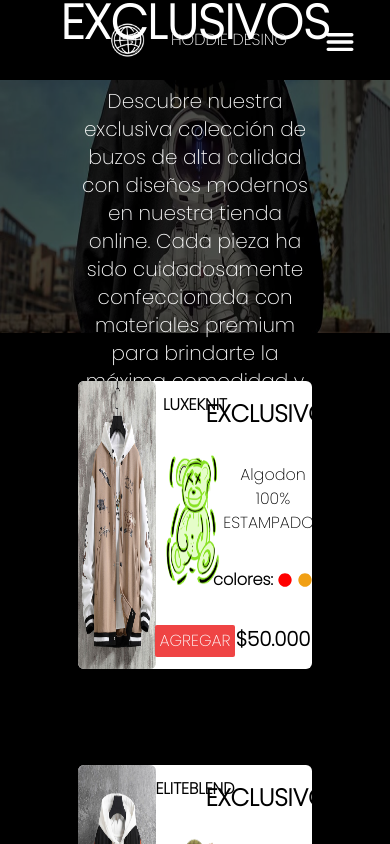
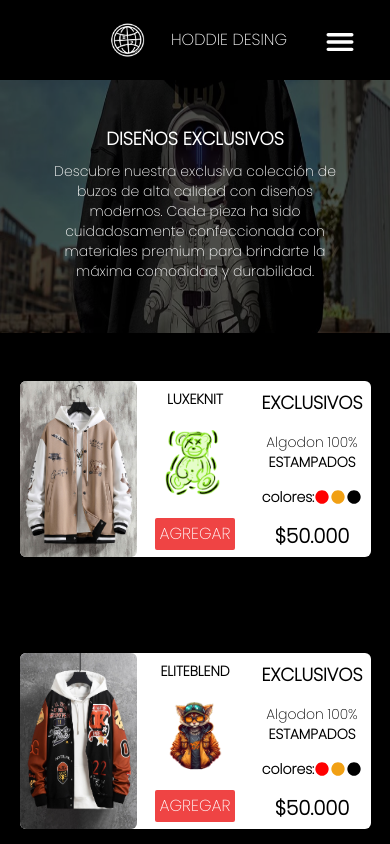
Before and after one commit to MAS234/Hoddie-Desing, a React (Vite) app: page /exclusivos in a window 390 px wide. Shown: the top 844 px of the page. Built offline with nearby package versions, Linux system fonts and the light colour scheme.

Commit message:
Modificacion Responsive

```diff
--- a/src/assets/img.js
+++ b/src/assets/img.js
@@ -1,6 +1,6 @@
 //PORTADA
 
-import anteojosPortada from "./anteojosPortada.png";
+import anteojosPortada from "./anteojosPortada.jpg";
 import camperaPortada from "./camperaPortada.png";
 import BuzoPortada from "./buzoPortada.png";
 import exclusivosPortada from "./exclusivosPortada.png";
--- a/src/index.css
+++ b/src/index.css
@@ -13,6 +13,7 @@ body{
 
     background-repeat: no-repeat;
     background-position: center;
+    background-size: 100%;
 
 }
 
@@ -21,6 +22,7 @@ body{
 
     background-repeat: no-repeat;
     background-position: center;
+    background-size: 100%;
 }
 
 .portadaCamperas{
@@ -28,13 +30,15 @@ body{
 
     background-repeat: no-repeat;
     background-position: center;
+    background-size: 100%;
 }
 
 .portadaAccesorios{
-    background-image: url(assets/anteojosPortada.png);
+    background-image: url(assets/anteojosPortada.jpg);
 
     background-repeat: no-repeat;
     background-position: center;
+    background-size: 100%;
 }
 
 .portadaTiendaBuzo{
@@ -95,4 +99,26 @@ body{
       .portadaTiendaBuzo{
         background-size: 100%;
       }
+
+      .portada{
+        background-size: cover;
+
+    }
+
+    .portadaBuzo{
+
+      background-size: cover;
   }
+
+  .portadaCamperas{
+
+    background-size: cover;
+}
+
+.portadaAccesorios{
+
+  background-size: cover;
+}
+
+
+  }
--- a/src/routes/Exclusivos.jsx
+++ b/src/routes/Exclusivos.jsx
@@ -10,38 +10,38 @@ export default function Exclusivos() {
 
       <div className="md:w-[100%] md:h-[100vh] w-full h-[30vh] portadaTinedaExclusivos flex justify-center items-center flex-col">
         <div className="p-10">
-        <p className="text-white text-5xl font-bold text-center">DISEÑOS EXCLUSIVOS</p>
-        <p className="text-white m-10 text-xl text-center">Descubre nuestra exclusiva colección de buzos de alta calidad con diseños modernos en nuestra tienda online. Cada pieza ha sido cuidadosamente confeccionada con materiales premium para brindarte la máxima comodidad y durabilidad. </p>
+        <p className="text-white md:text-5xl text-lg font-bold text-center">DISEÑOS EXCLUSIVOS</p>
+        <p className="text-white md:m-10 m-2 md:text-xl text-sm text-center">Descubre nuestra exclusiva colección de buzos de alta calidad con diseños modernos. Cada pieza ha sido cuidadosamente confeccionada con materiales premium para brindarte la máxima comodidad y durabilidad. </p>
         </div>
       </div>
 
-      <div className="">
+      <div >
         <div className="flex flex-col justify-center items-center center ">
           {ventaExclusivos.map((exclusivo) => (
-            <div key={exclusivo.id} className="bg-white  rounded-md grid grid-cols-3 w-[60%] m-12">
+            <div key={exclusivo.id} className="bg-white  rounded-md grid grid-cols-3 md:w-[60%] w-[90%] m-12">
               <div>
-                <img src={exclusivo.imagen} alt={exclusivo.nombre} className="h-72 w-60 rounded-md"/>
+                <img src={exclusivo.imagen} alt={exclusivo.nombre} className="md:h-72  md:w-60 h-44  rounded-md"/>
               </div>
 
               <div className="flex flex-col justify-around items-center">
-                <p className="text-center font-bold uppercase">{exclusivo.nombre}</p>
-                <img src={exclusivo.icono} alt={exclusivo.nombre} className="h-40 w-44"/>
+                <p className="text-center font-bold uppercase md:text-base text-sm">{exclusivo.nombre}</p>
+                <img src={exclusivo.icono} alt={exclusivo.nombre} className="md:h-40 md:w-44 h-20 w-20"/>
                 <div>
                   <button className="text-white bg-red-500 p-1 rounded-sm hover:bg-red-600 duration-200">AGREGAR</button>
                 </div>
               </div>
 
-              <div className="flex flex-col justify-around items-center">
-                <p className="text-center font-black text-2xl">EXCLUSIVOS</p>
+              <div className="flex flex-col justify-around items-center ">
+                <p className="text-center font-black md:text-2xl text-lg">EXCLUSIVOS</p>
 
                 <div>
-                <p className="text-center ">Algodon 100%</p>
-                <p className="text-center uppercase">Estampados</p>
+                <p className="text-center md:text-base text-sm">Algodon 100%</p>
+                <p className="text-center md:text-base text-sm uppercase font-bold">Estampados</p>
                 </div>
 
 
-                <div className="flex justify-center items-center gap-1 ">
-                  <p className="font-bold">colores:</p>
+                <div className="flex justify-center items-center md:gap-1">
+                  <p className="font-bold md:text-base text-sm">colores:</p>
                       <Icon icon="material-symbols:circle" color="red" />
                       <Icon icon="material-symbols:circle" color="#f1a014"/>
                       <Icon icon="material-symbols:circle" />
--- a/src/routes/Inicio.jsx
+++ b/src/routes/Inicio.jsx
@@ -24,7 +24,7 @@ export default function Inicio() {
         <div className="grid md:grid-cols-2">
           <Link to={"/buzos"}>
           {/* DIV DE PORTADA, ESTE CONTIENE LA IMAGEN  */}
-          <div className="portadaBuzo h-[80vh] md:h-[100vh] w-full">
+          <div className="portadaBuzo h-[100%] md:h-[100vh] w-full">
             {/* DIV DE OPACIDAD  */}
             <div className="bg-black h-[80vh]  md:h-[100vh] w-full opacity-70 flex justify-center items-center flex-col hover:opacity-40 duration-300">
             <p className="text-white text-center font-semibold  text-2xl ">BUZOS</p>
@@ -36,7 +36,7 @@ export default function Inicio() {
           <div className="flex flex-col">
 
             {/* CAMPERAS  */}
-            <div className="portadaCamperas h-[40vh] md:h-[100%] w-full">
+            <div className="portadaCamperas h-[40vh] md:h-[86%] w-full">
             <Link to={"/camperas"}>
             <div className="bg-black h-[40vh] md:h-[100%] w-full opacity-70 flex justify-center items-center flex-col hover:opacity-40 duration-300">
               <p className="text-white text-center font-semibold  text-2xl ">CAMPERAS</p>
```
Also changed, not shown: src/assets/anteojosPortada.jpg (added), src/assets/anteojosPortada.png (deleted).
